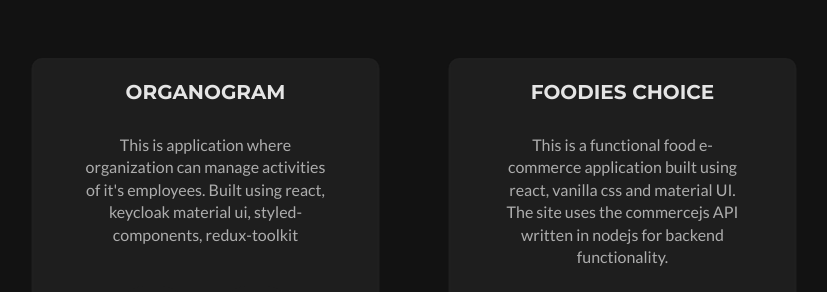
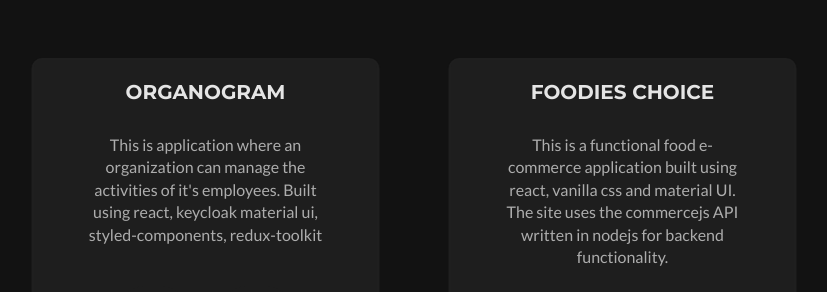
Before and after one commit to priyed/portfolio, a React (Create React App) app: page / in a window 1280 px wide. Shown: the part 1860-2152 px from the top of the page, without its empty margins (226-1053 px from the left). Built offline with nearby package versions, Linux system fonts and the light colour scheme; a web font is replaced by a local one.

Commit message:
text change

```diff
--- a/src/data/projects.js
+++ b/src/data/projects.js
@@ -3,7 +3,7 @@
     id: 0,
     title: "Organogram",
     description:
-      "This is application where organization can manage activities of it's employees. Built using react, keycloak material ui, styled-components, redux-toolkit",
+      "This is application where an organization can manage the activities of it's employees. Built using react, keycloak material ui, styled-components, redux-toolkit",
     live: "https://admin.organogram.xyz",
     code: ".",
   },
```
